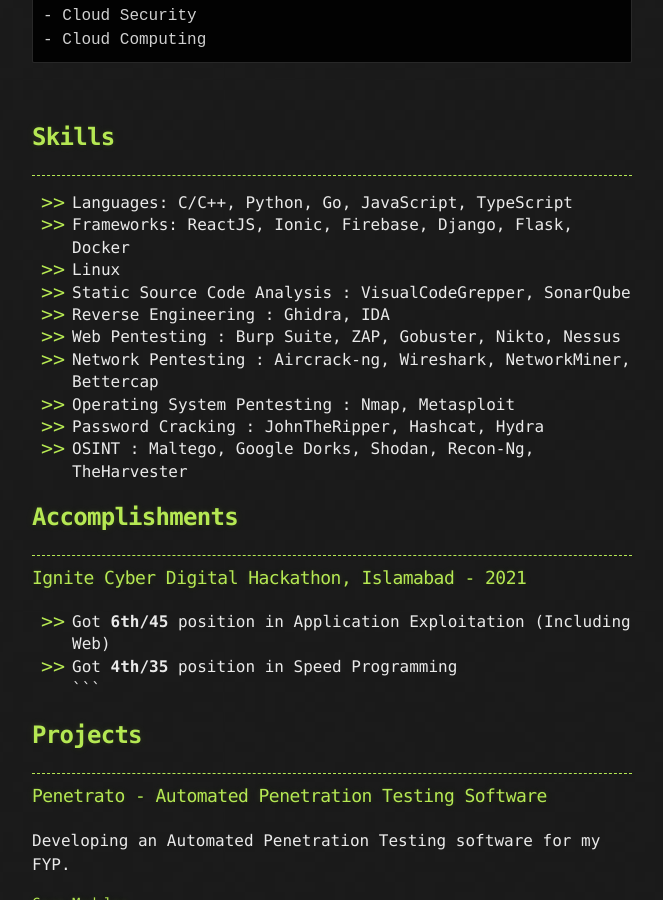
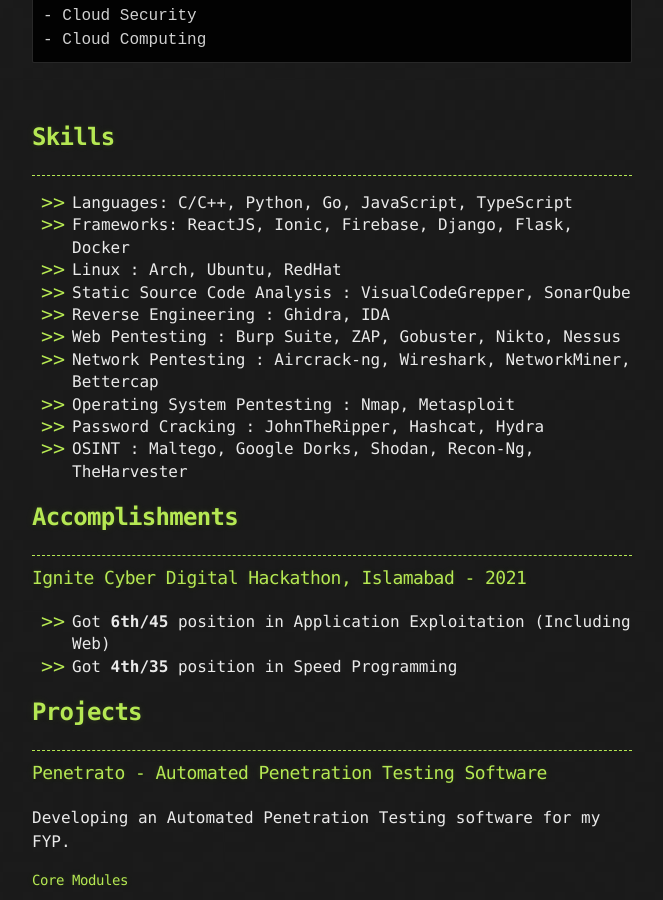
Before and after one commit to duksctf/duksctf.github.io, a Jekyll site: the page built from resume.md, in a window 1280 px wide and 900 px high, scrolled down 985 px. Shown: the whole window, without its empty margins (308-971 px from the left). Built offline with Jekyll 4.4.1, drawn with Linux system fonts in a browser that asks for light colours; our own code applies the rules of GitHub Pages for plain Markdown files.

Commit message:
Updated Layout Resume 2.0

````diff
--- a/resume.md
+++ b/resume.md
@@ -11,6 +11,7 @@
 ---
 
 An enthusiastic cyber security individual, eager to learn new things, having great interest and hands on experience in Information-Security and Penetration-Testing.
+<br>
 
 ## **Education**
 
@@ -45,7 +46,7 @@
 
 - Languages: C/C++, Python, Go, JavaScript, TypeScript
 - Frameworks: ReactJS, Ionic, Firebase, Django, Flask, Docker
-- Linux
+- Linux : Arch, Ubuntu, RedHat
 - Static Source Code Analysis : VisualCodeGrepper, SonarQube
 - Reverse Engineering : Ghidra, IDA
 - Web Pentesting : Burp Suite, ZAP, Gobuster, Nikto, Nessus
@@ -53,7 +54,7 @@
 - Operating System Pentesting : Nmap, Metasploit
 - Password Cracking : JohnTheRipper, Hashcat, Hydra
 - OSINT : Maltego, Google Dorks, Shodan, Recon-Ng, TheHarvester
-  <br>
+<br>
 
 ## **Accomplishments**
 
@@ -62,7 +63,7 @@
 ### Ignite Cyber Digital Hackathon, Islamabad - 2021
 - Got **6th/45** position in Application Exploitation (Including Web)
 - Got **4th/35** position in Speed Programming
-  <br>```
+<br>
 
 ## **Projects**
 
@@ -95,7 +96,7 @@
 ### **Fuzzing and Stress Testing**
 - Fuzzed and Stress Tested an API.
 - Performed Stack Based Buffer Overflow on an application using python, immunity debugger and mona scripts to deliver payload to the os and gain reverse shell.
-  <br>
+<br>
 
 ## **Experience**
 
@@ -119,10 +120,9 @@
 
 ### Cyber Security Internee
 **Protect Lab - (Jul 2021 - Aug 2021) | Islamabad**
+<br>
 
-  <br/>
-
-## Certifications
+## **Certifications**
 
 ---
 
@@ -155,4 +155,4 @@
 - Issuer : Cisco
 - Issued : Sep 2019
 ```
-<br/>
+<br>
````
